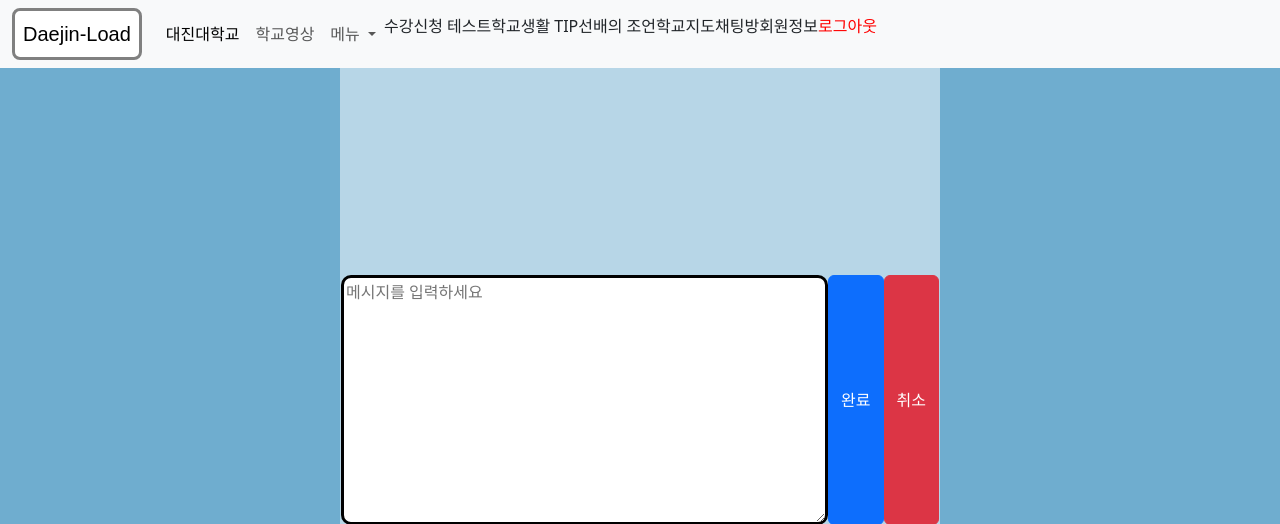
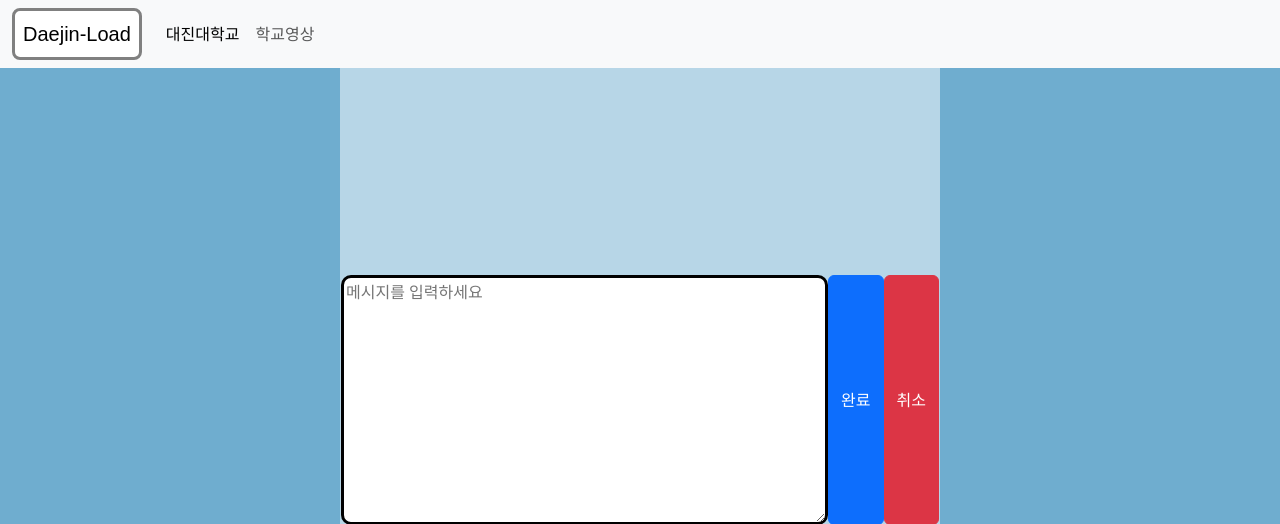
Before and after one commit to hongjunpyo123/Daejin_Load, a PHP site: page /noticeboardwrite.html in a window 1280 px wide. Shown: the top 524 px of the page. Run offline with PHP 8.4, Linux system fonts and the light colour scheme; some web fonts are replaced.

Commit message:
fix: CRUD 최종 수정

```diff
--- a/noticeboardwrite.html
+++ b/noticeboardwrite.html
@@ -94,20 +94,6 @@
           <li class="nav-item">
             <a class="nav-link" href="https://www.daejin.ac.kr">학교영상</a>
           </li>
-          <li class="nav-item dropdown">
-            <a class="nav-link dropdown-toggle" href="#" role="button" data-bs-toggle="dropdown" aria-expanded="false">
-              메뉴
-            </a>
-            <li ><a class="dropdown-item" href="수강신청페이지/ApplicationloginPage.html">수강신청 테스트</a></li>
-                  <li><a class="dropdown-item" href="#">학교생활 TIP</a></li>
-                  <li><a class="dropdown-item" href="#">선배의 조언</a></li>
-                  <li><a class="dropdown-item" href="building.html">학교지도</a></li>
-                  <li><a class="dropdown-item" href="noticeboard.php">채팅방</a></li>
-                  <li><hr class="dropdown-divider"></li>
-                  <li><a class="dropdown-item" href="profile.php">회원정보</a></li>
-                  <li><a class="dropdown-item" href="logout.php" style="color:red;">로그아웃</a></li>
-                </ul>
-          </li>
 
         </ul>
       </div>
```
Also changed, not shown: noticeboard.php (+4 -4 lines).
